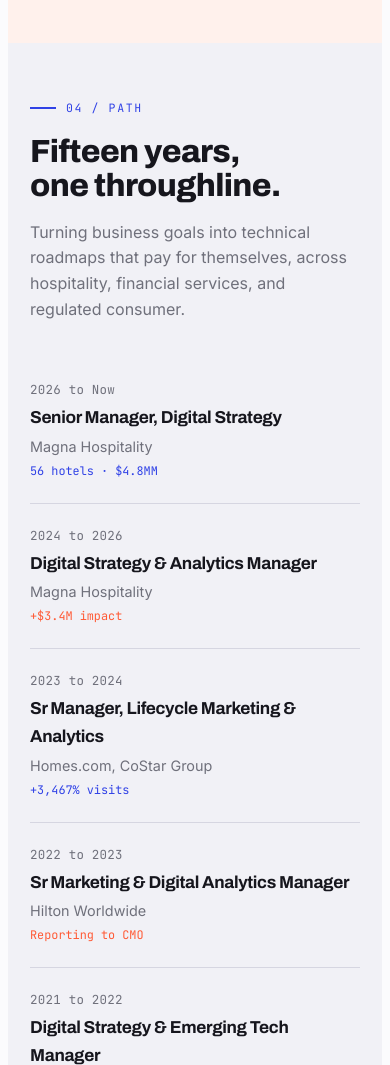
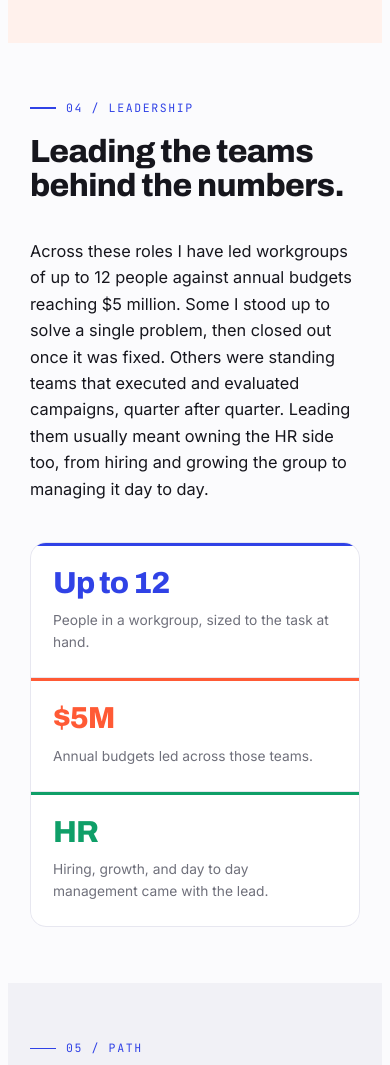
Before and after one commit to FairBallReviews/portfolio, a plain HTML site: page index.html in a window 390 px wide. Shown: the part 9740-10805 px from the top of the page. Drawn offline with Linux system fonts and the light colour scheme.

Commit message:
Add Leadership section (teams, budgets, HR scope)
Co-Authored-By: Claude Opus 4.8 <noreply@anthropic.com>

```diff
--- a/index.html
+++ b/index.html
@@ -250,6 +250,7 @@
   .ac:nth-child(3n+3) .no { color: var(--mint); }
   .ac h3 { font-size: 1.16rem; font-weight: 700; margin-top: 14px; }
   .ac p { margin-top: 10px; color: var(--muted); font-size: 0.92rem; }
+  .lead-para { max-width: 62ch; font-size: clamp(1.02rem, 1.6vw, 1.18rem); line-height: 1.62; color: var(--ink); }
 
   /* ---------- Path (timeline) ---------- */
   #path { background: var(--surface-2); }
@@ -313,7 +314,8 @@
       <a href="#work">01 / Work</a>
       <a href="#results">02 / Results</a>
       <a href="#approach">03 / Approach</a>
-      <a href="#path">04 / Path</a>
+      <a href="#leadership">04 / Leadership</a>
+      <a href="#path">05 / Path</a>
       <a href="#contact">Contact</a>
     </nav>
     <div style="display:flex;align-items:center;gap:14px;">
@@ -496,11 +498,27 @@
     </div>
   </section>
 
+  <!-- LEADERSHIP -->
+  <section id="leadership">
+    <div class="wrap">
+      <div class="sec-head">
+        <span class="chap">04 / Leadership</span>
+        <h2>Leading the teams behind the numbers.</h2>
+      </div>
+      <p class="lead-para">Across these roles I have led workgroups of up to 12 people against annual budgets reaching $5 million. Some I stood up to solve a single problem, then closed out once it was fixed. Others were standing teams that executed and evaluated campaigns, quarter after quarter. Leading them usually meant owning the HR side too, from hiring and growing the group to managing it day to day.</p>
+      <div class="hero-stats" style="margin-top:40px;">
+        <div class="hs"><div class="n">Up to 12</div><div class="l">People in a workgroup, sized to the task at hand.</div></div>
+        <div class="hs"><div class="n">$5M</div><div class="l">Annual budgets led across those teams.</div></div>
+        <div class="hs"><div class="n">HR</div><div class="l">Hiring, growth, and day to day management came with the lead.</div></div>
+      </div>
+    </div>
+  </section>
+
   <!-- PATH -->
   <section id="path">
     <div class="wrap">
       <div class="sec-head">
-        <span class="chap">04 / Path</span>
+        <span class="chap">05 / Path</span>
         <h2>Fifteen years, one throughline.</h2>
         <p class="dek">Turning business goals into technical roadmaps that pay for themselves, across hospitality, financial services, and regulated consumer.</p>
       </div>
@@ -523,7 +541,7 @@
     <div class="wrap split">
       <div>
         <div class="sec-head" style="margin-bottom:28px;">
-          <span class="chap">05 / Toolbox</span>
+          <span class="chap">06 / Toolbox</span>
           <h2 style="font-size:clamp(1.5rem,3.4vw,2.1rem);font-weight:800;">Technologies I have built on, marketed, and sold.</h2>
         </div>
         <div class="tools">
@@ -542,7 +560,7 @@
   <!-- CONTACT -->
   <section id="contact">
     <div class="wrap">
-      <span class="chap">06 / Contact</span>
+      <span class="chap">07 / Contact</span>
       <h2 style="margin-top:18px;">Let's talk about the number you need to move.</h2>
       <p class="dek">Open to Director and senior roles in digital strategy, marketing operations, and product. Recruiters welcome, reach out any time. Based in Richmond, VA.</p>
       <div class="creach">
```
